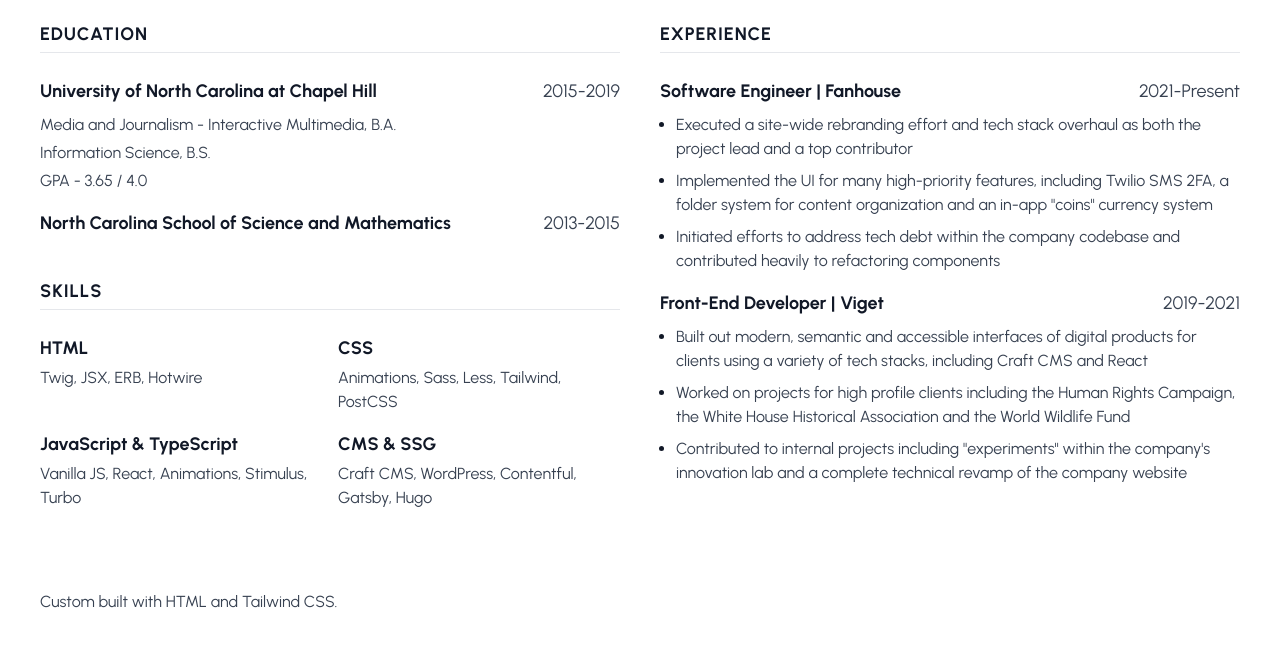
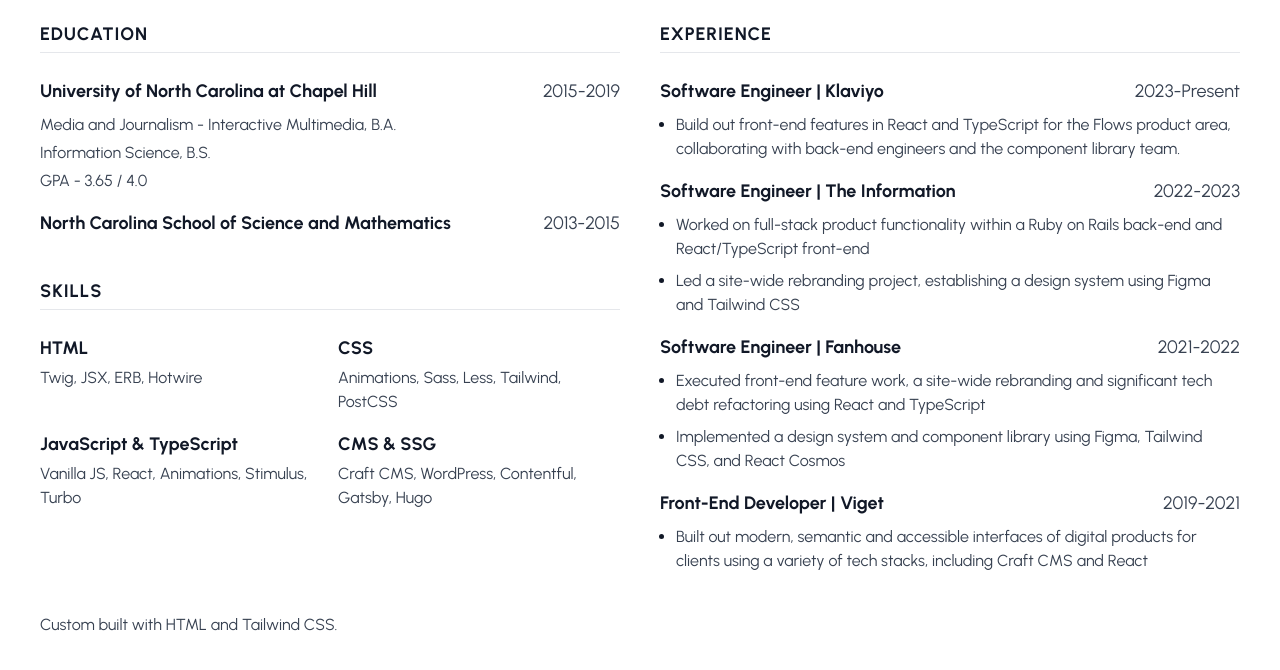
Before and after one commit to amygtownsend/portfolio, a website: page docs/index.html in a window 1280 px wide. Shown: the part 172-842 px from the top of the page. Drawn offline with Linux system fonts and the light colour scheme.

Commit message:
Update work experience

```diff
--- a/docs/index.html
+++ b/docs/index.html
@@ -53,23 +53,49 @@
       <ol class="space-y-16">
         <li>
           <h3 class="flex flex-wrap justify-between items-center text-lg mb-4 md:mb-8">
-            <span class="font-bold leading-snug mr-12">Software Engineer | Fanhouse</span>
-            <span class="text-gray-700">2021-Present</span>
+            <span class="font-bold leading-snug mr-12">Software Engineer | Klaviyo</span>
+            <span class="text-gray-700">2023-Present</span>
           </h3>
           <ul class="list-disc ml-16 space-y-8">
             <li>
               <p class="text-gray-700 max-w-xl">
-                Executed a site-wide rebranding effort and tech stack overhaul as both the project lead and a top contributor
+                Build out front-end features in React and TypeScript for the Flows product area, collaborating with back-end engineers and the component library team.
+              </p>
+            </li>
+          </ul>
+        </li>
+        <li>
+          <h3 class="flex flex-wrap justify-between items-center text-lg mb-4 md:mb-8">
+            <span class="font-bold leading-snug mr-12">Software Engineer | The Information</span>
+            <span class="text-gray-700">2022-2023</span>
+          </h3>
+          <ul class="list-disc ml-16 space-y-8">
+            <li>
+              <p class="text-gray-700 max-w-xl">
+                Worked on full-stack product functionality within a Ruby on Rails back-end and React/TypeScript front-end
               </p>
             </li>
             <li>
               <p class="text-gray-700 max-w-xl">
-                Implemented the UI for many high-priority features, including Twilio SMS 2FA, a folder system for content organization and an in-app "coins" currency system
+                Led a site-wide rebranding project, establishing a design system using Figma and Tailwind CSS
+              </p>
+            </li>
+          </ul>
+        </li>
+        <li>
+          <h3 class="flex flex-wrap justify-between items-center text-lg mb-4 md:mb-8">
+            <span class="font-bold leading-snug mr-12">Software Engineer | Fanhouse</span>
+            <span class="text-gray-700">2021-2022</span>
+          </h3>
+          <ul class="list-disc ml-16 space-y-8">
+            <li>
+              <p class="text-gray-700 max-w-xl">
+                Executed front-end feature work, a site-wide rebranding and significant tech debt refactoring using React and TypeScript
               </p>
             </li>
             <li>
               <p class="text-gray-700 max-w-xl">
-                Initiated efforts to address tech debt within the company codebase and contributed heavily to refactoring components
+                Implemented a design system and component library using Figma, Tailwind CSS, and React Cosmos
               </p>
             </li>
           </ul>
@@ -83,16 +109,6 @@
             <li>
               <p class="text-gray-700 max-w-xl">
                 Built out modern, semantic and accessible interfaces of digital products for clients using a variety of tech stacks, including Craft CMS and React
-              </p>
-            </li>
-            <li>
-              <p class="text-gray-700 max-w-xl">
-                Worked on projects for high profile clients including the Human Rights Campaign, the White House Historical Association and the World Wildlife Fund
-              </p>
-            </li>
-            <li>
-              <p class="text-gray-700 max-w-xl">
-                Contributed to internal projects including "experiments" within the company's innovation lab and a complete technical revamp of the company website
               </p>
             </li>
           </ul>
```
